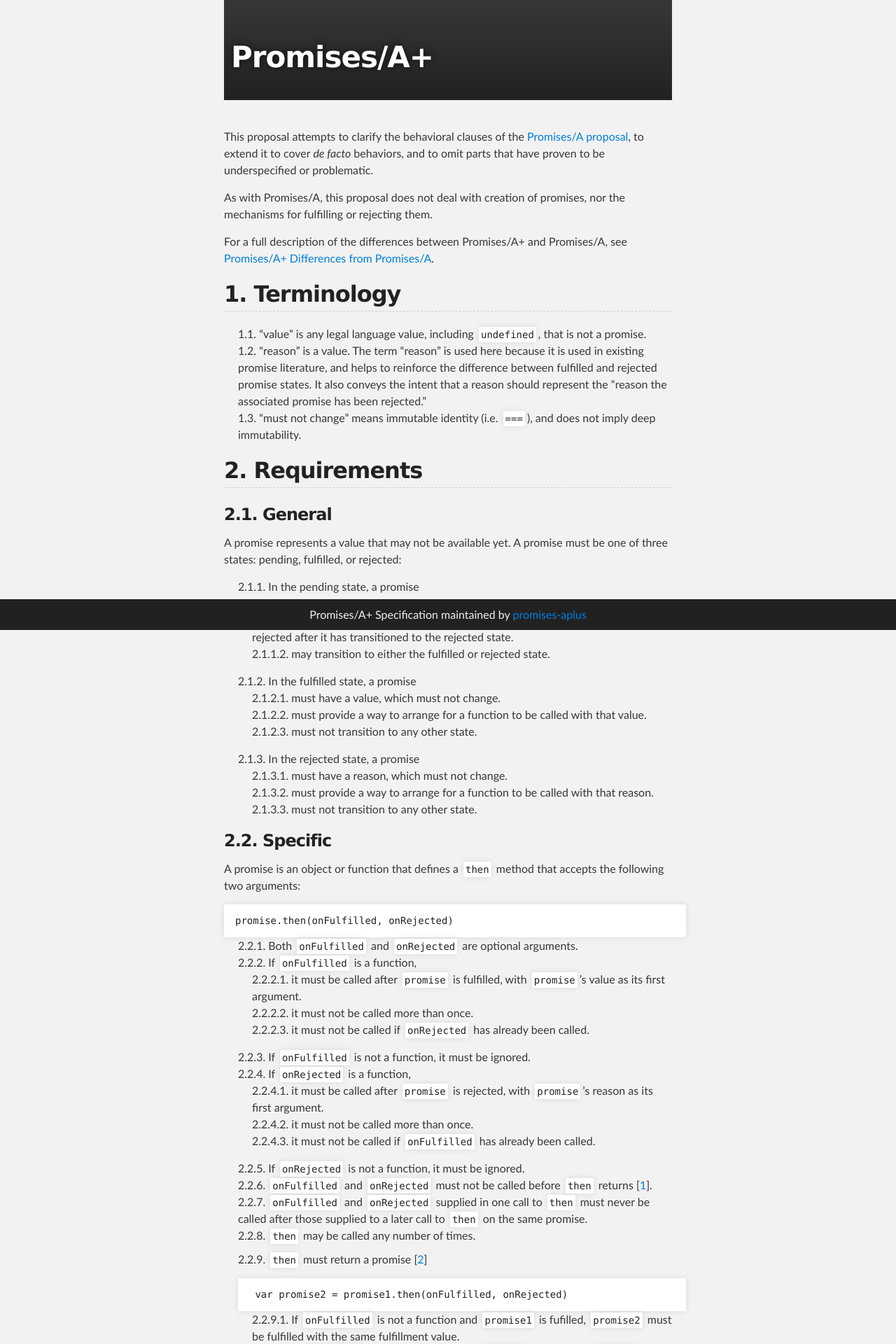
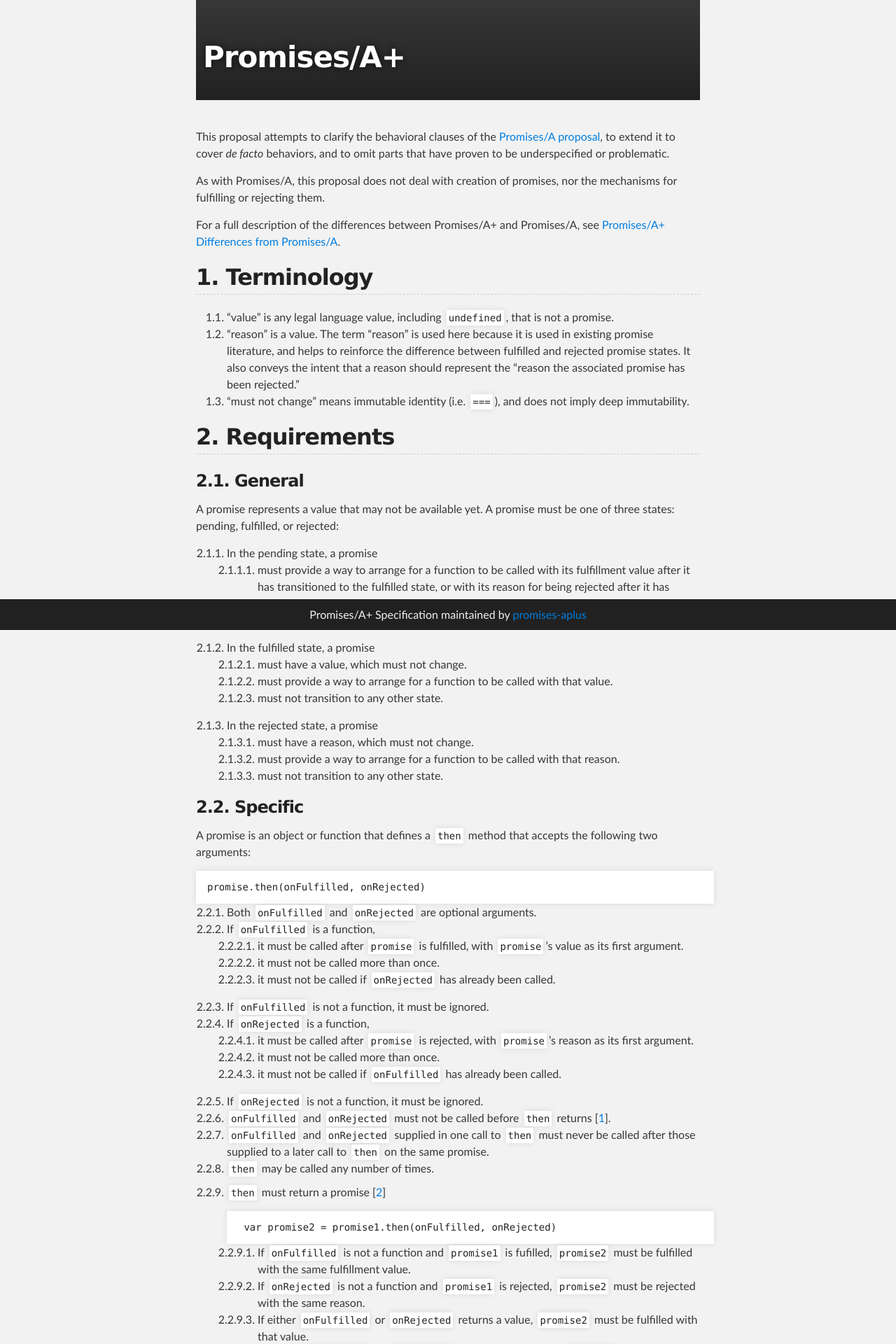
Before and after one commit to promises-aplus/promises-spec, a Jekyll site: the page built from index.md, in a window 1280 px wide. Shown: the top 1920 px of the page at 70% size. Built offline with Jekyll 4.4.1, drawn with Linux system fonts in a browser that asks for light colours.

Commit message:
Decent hanging indent. Increase body width to lessen line-wrapping

```diff
--- a/assets/stylesheet.css
+++ b/assets/stylesheet.css
@@ -260,7 +260,7 @@ body {
   background: #f2f2f2;
   border-bottom: 1px solid #111;
   margin: 0 auto;
-  max-width: 640px;
+  max-width: 720px;
   padding: 0 10px 50px 10px;
 }
 
@@ -348,14 +348,16 @@ h3::before {
 ol {
   counter-reset: li;
 }
-
 ol li {
   list-style-type: none;
   counter-increment: li;
+  margin-left: 1.5em;
 }
 ol li::before {
-  display: inline;
   float: left;
+  margin-left: -4.5em;
+  width: 4.5em;
+  text-align: right;
 }
 h2 ~ ol li::before, h3 ~ h2 ~ ol li::before {
   content: counter(h2)"."counters(li, ".")".\A0";
```
